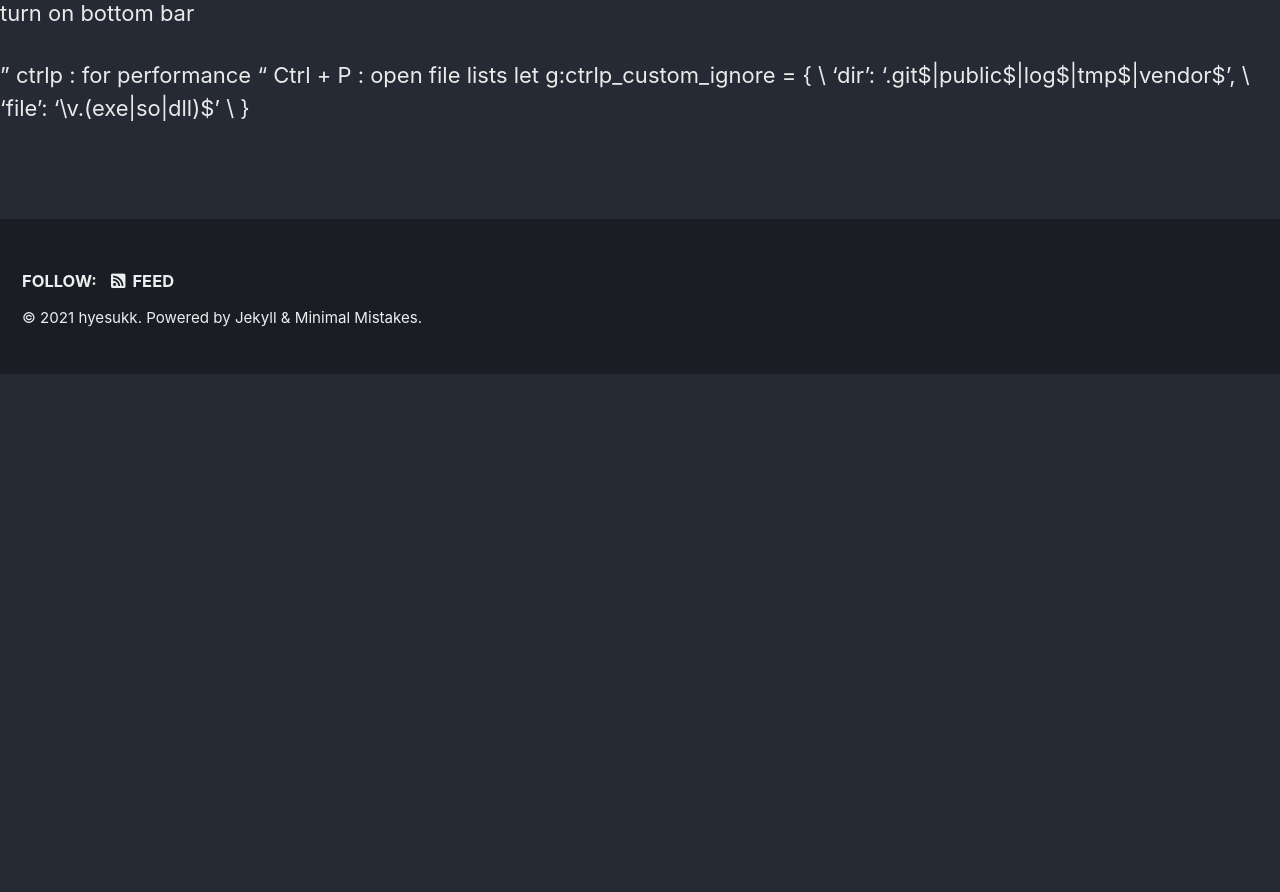
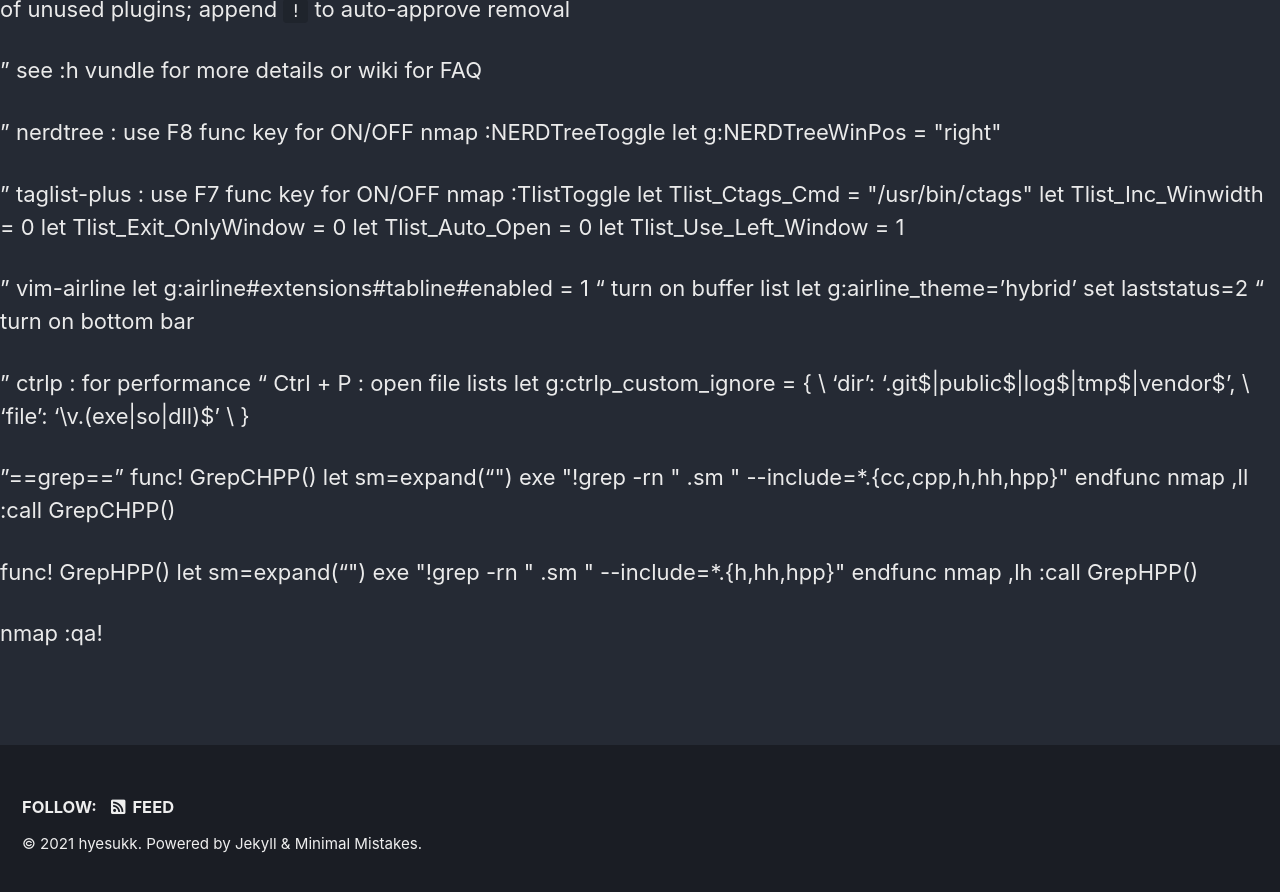
Before and after one commit to hyesuk-k/hyesuk-k.github.io, a Jekyll site: the page built from assets/files/v_vimrc.md, in a window 1280 px wide and 900 px high, scrolled down 1018 px. Shown: the top 892 px of the window. Built offline with Jekyll 4.4.1, drawn with Linux system fonts in a browser that asks for light colours; cached includes are drawn as plain includes; our own code applies the rules of GitHub Pages for plain Markdown files; before the commit the page ends 1392 px from its top, so only the background shows below that; some of the changed text lies outside the part shown.

Commit message:
[vim] colorsheme 추가

```diff
--- a/assets/files/v_vimrc.md
+++ b/assets/files/v_vimrc.md
@@ -1,4 +1,23 @@
-<?xml version="1.0" encoding="UTF-8"?>
+set ts=2
+set sw=2
+
+set ai
+set ci
+set si
+
+set hlsearch
+set ic
+set scs
+set nu
+
+colorscheme default
+
+set tags=./tags;/
+set tagbsearch
+set fileencoding=korea
+set fileencodings=ubs-bom, utf-8, korea
+
+set nocompatible
 
 filetype off    " required
 
@@ -50,3 +69,19 @@ let g:ctrlp_custom_ignore = {
   \ 'dir':  '\.git$\|public$\|log$\|tmp$\|vendor$',
   \ 'file': '\v\.(exe|so|dll)$'
 \ }
+
+
+"==grep=="
+func! GrepCHPP()
+  let sm=expand("<cword>")
+  exe "!grep -rn " .sm " --include=*.{cc,cpp,h,hh,hpp}"
+endfunc
+nmap ,ll :call GrepCHPP() <CR>
+
+func! GrepHPP()
+  let sm=expand("<cword>")
+  exe "!grep -rn " .sm " --include=*.{h,hh,hpp}"
+endfunc
+nmap ,lh :call GrepHPP() <CR>
+
+nmap <F4> :qa!<CR>
```
Also changed, not shown: _posts/2021-07-30-dev_settings.md (+2 -1 lines).
